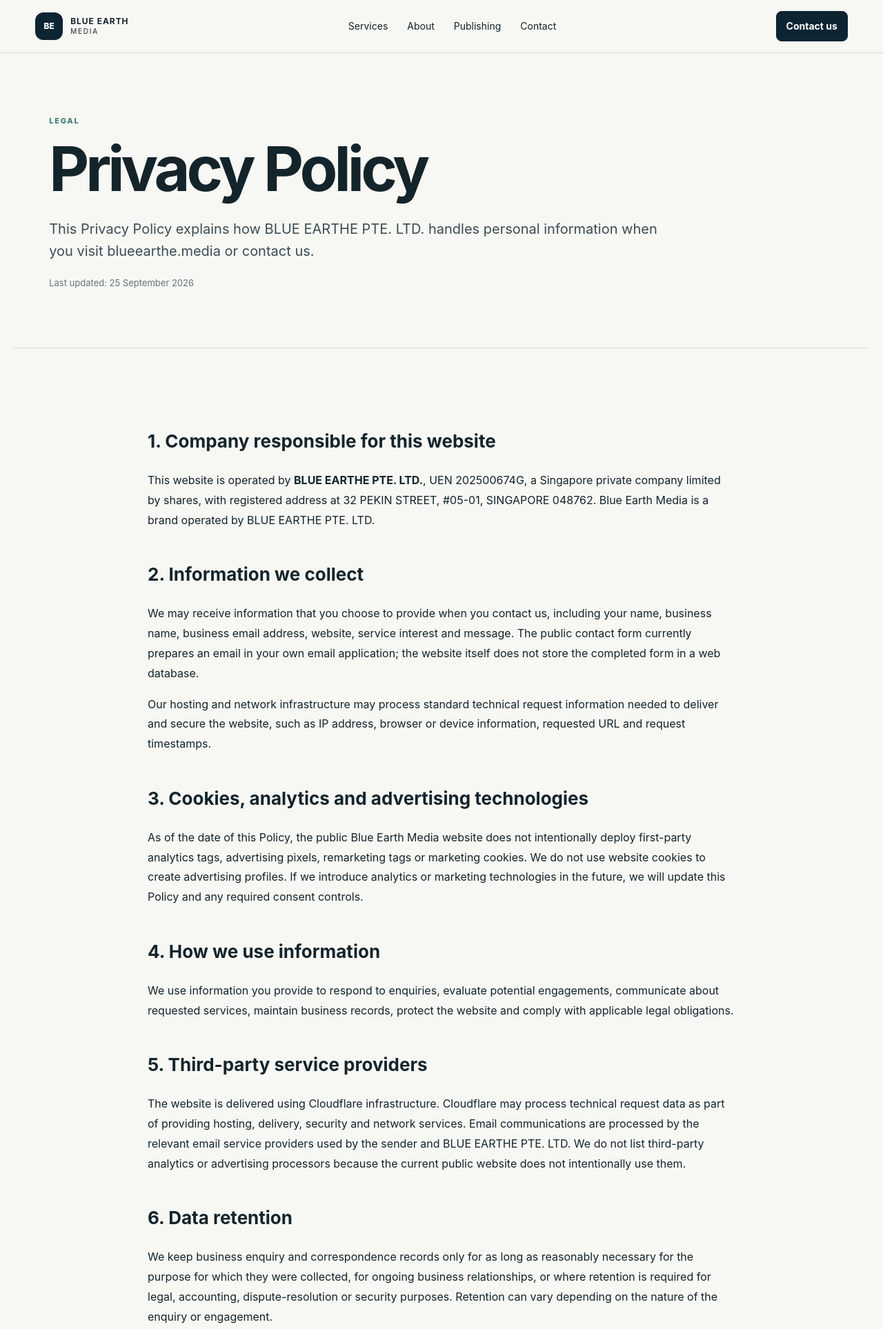
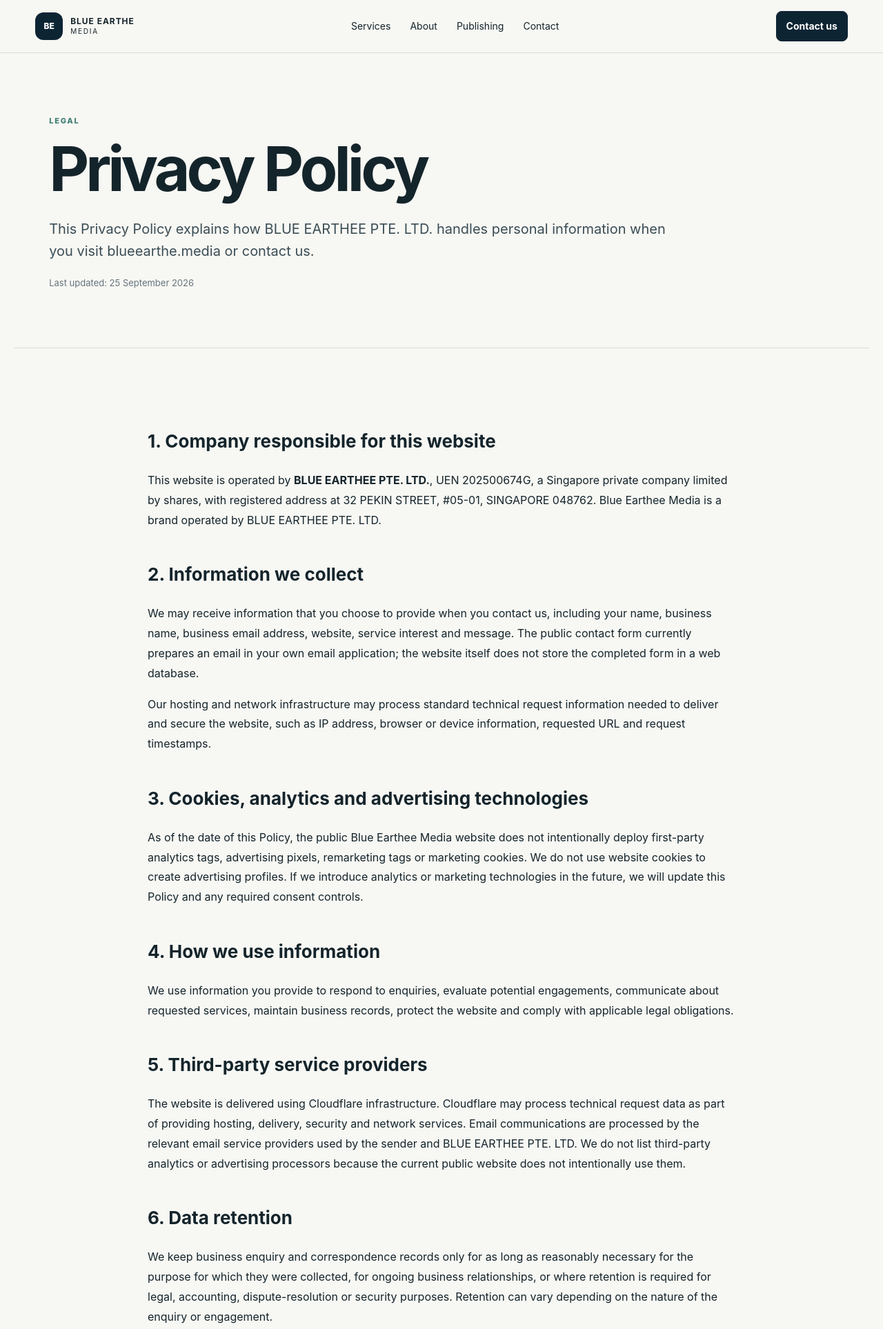
Before and after one commit to adeshsarwan/blueearthemedia, a website: page privacy.html in a window 1280 px wide. Shown: the top 1927 px of the page at 69% size. Drawn offline with Linux system fonts and the light colour scheme.

```diff
--- a/privacy.html
+++ b/privacy.html
@@ -2,26 +2,26 @@
 <html lang="en">
 <head>
 <meta charset="utf-8"><meta name="viewport" content="width=device-width,initial-scale=1">
-<title>Privacy Policy | BLUE EARTHE PTE. LTD.</title>
-<meta name="description" content="Privacy Policy for blueearthe.media, operated by BLUE EARTHE PTE. LTD.">
+<title>Privacy Policy | BLUE EARTHEE PTE. LTD.</title>
+<meta name="description" content="Privacy Policy for blueearthe.media, operated by BLUE EARTHEE PTE. LTD.">
 <link rel="canonical" href="https://blueearthe.media/privacy.html"><link rel="icon" href="/favicon.svg" type="image/svg+xml"><link rel="stylesheet" href="/styles.css">
 </head>
 <body>
-<header class="site-header"><a class="brand" href="/"><span class="brand-mark">BE</span><span><strong>BLUE EARTH</strong><small>MEDIA</small></span></a><nav><a href="/services.html">Services</a><a href="/about.html">About</a><a href="https://publishing.blueearthe.media/">Publishing</a><a href="/contact.html">Contact</a></nav><a class="button small" href="/contact.html">Contact us</a></header>
+<header class="site-header"><a class="brand" href="/"><span class="brand-mark">BE</span><span><strong>BLUE EARTHE</strong><small>MEDIA</small></span></a><nav><a href="/services.html">Services</a><a href="/about.html">About</a><a href="https://publishing.blueearthe.media/">Publishing</a><a href="/contact.html">Contact</a></nav><a class="button small" href="/contact.html">Contact us</a></header>
 <main class="legal-page">
-<section class="page-hero"><p class="eyebrow">LEGAL</p><h1>Privacy Policy</h1><p class="lead">This Privacy Policy explains how BLUE EARTHE PTE. LTD. handles personal information when you visit blueearthe.media or contact us.</p><p class="muted">Last updated: 25 September 2026</p></section>
+<section class="page-hero"><p class="eyebrow">LEGAL</p><h1>Privacy Policy</h1><p class="lead">This Privacy Policy explains how BLUE EARTHEE PTE. LTD. handles personal information when you visit blueearthe.media or contact us.</p><p class="muted">Last updated: 25 September 2026</p></section>
 <section class="legal-copy">
-<h2>1. Company responsible for this website</h2><p>This website is operated by <strong>BLUE EARTHE PTE. LTD.</strong>, UEN 202500674G, a Singapore private company limited by shares, with registered address at 32 PEKIN STREET, #05-01, SINGAPORE 048762. Blue Earth Media is a brand operated by BLUE EARTHE PTE. LTD.</p>
+<h2>1. Company responsible for this website</h2><p>This website is operated by <strong>BLUE EARTHEE PTE. LTD.</strong>, UEN 202500674G, a Singapore private company limited by shares, with registered address at 32 PEKIN STREET, #05-01, SINGAPORE 048762. Blue Earthee Media is a brand operated by BLUE EARTHEE PTE. LTD.</p>
 <h2>2. Information we collect</h2><p>We may receive information that you choose to provide when you contact us, including your name, business name, business email address, website, service interest and message. The public contact form currently prepares an email in your own email application; the website itself does not store the completed form in a web database.</p><p>Our hosting and network infrastructure may process standard technical request information needed to deliver and secure the website, such as IP address, browser or device information, requested URL and request timestamps.</p>
-<h2>3. Cookies, analytics and advertising technologies</h2><p>As of the date of this Policy, the public Blue Earth Media website does not intentionally deploy first-party analytics tags, advertising pixels, remarketing tags or marketing cookies. We do not use website cookies to create advertising profiles. If we introduce analytics or marketing technologies in the future, we will update this Policy and any required consent controls.</p>
+<h2>3. Cookies, analytics and advertising technologies</h2><p>As of the date of this Policy, the public Blue Earthee Media website does not intentionally deploy first-party analytics tags, advertising pixels, remarketing tags or marketing cookies. We do not use website cookies to create advertising profiles. If we introduce analytics or marketing technologies in the future, we will update this Policy and any required consent controls.</p>
 <h2>4. How we use information</h2><p>We use information you provide to respond to enquiries, evaluate potential engagements, communicate about requested services, maintain business records, protect the website and comply with applicable legal obligations.</p>
-<h2>5. Third-party service providers</h2><p>The website is delivered using Cloudflare infrastructure. Cloudflare may process technical request data as part of providing hosting, delivery, security and network services. Email communications are processed by the relevant email service providers used by the sender and BLUE EARTHE PTE. LTD. We do not list third-party analytics or advertising processors because the current public website does not intentionally use them.</p>
+<h2>5. Third-party service providers</h2><p>The website is delivered using Cloudflare infrastructure. Cloudflare may process technical request data as part of providing hosting, delivery, security and network services. Email communications are processed by the relevant email service providers used by the sender and BLUE EARTHEE PTE. LTD. We do not list third-party analytics or advertising processors because the current public website does not intentionally use them.</p>
 <h2>6. Data retention</h2><p>We keep business enquiry and correspondence records only for as long as reasonably necessary for the purpose for which they were collected, for ongoing business relationships, or where retention is required for legal, accounting, dispute-resolution or security purposes. Retention can vary depending on the nature of the enquiry or engagement.</p>
 <h2>7. Disclosure of information</h2><p>We may disclose information to service providers that support our business operations where necessary, or where required by law. We do not state that personal information is sold or shared for targeted advertising through this website because the current public website does not use that model.</p>
 <h2>8. International processing</h2><p>Digital services may involve processing in countries other than Singapore depending on the infrastructure and service providers involved. Where applicable, we take reasonable steps to use information in accordance with relevant contractual and legal obligations.</p>
 <h2>9. Your choices and requests</h2><p>You may contact us to ask about personal information you have provided to us, request correction, or raise a privacy question. Applicable rights depend on the circumstances and governing law.</p>
-<h2>10. Contact</h2><p><strong>BLUE EARTHE PTE. LTD.</strong><br>UEN: 202500674G<br>32 PEKIN STREET, #05-01, SINGAPORE 048762<br>Email: <a href="mailto:contact@blueearthe.media">contact@blueearthe.media</a></p>
+<h2>10. Contact</h2><p><strong>BLUE EARTHEE PTE. LTD.</strong><br>UEN: 202500674G<br>32 PEKIN STREET, #05-01, SINGAPORE 048762<br>Email: <a href="mailto:contact@blueearthe.media">contact@blueearthe.media</a></p>
 </section>
 </main>
-<footer class="site-footer"><div><a class="brand inverted" href="/"><span class="brand-mark">BE</span><span><strong>BLUE EARTH</strong><small>MEDIA</small></span></a><p>Blue Earth Media is operated by <strong>BLUE EARTHE PTE. LTD.</strong></p></div><div><strong>BLUE EARTHE PTE. LTD.</strong><br>UEN: 202500674G<br>32 PEKIN STREET, #05-01, SINGAPORE 048762</div><div>Technology Consulting · Digital Marketing · Media Buying · Analytics · Publisher Monetization</div><div class="footer-links"><a href="/about.html">About</a><a href="/services.html">Services</a><a href="/contact.html">Contact</a><a href="/privacy.html">Privacy Policy</a><a href="/terms.html">Terms of Service</a></div></footer>
+<footer class="site-footer"><div><a class="brand inverted" href="/"><span class="brand-mark">BE</span><span><strong>BLUE EARTHE</strong><small>MEDIA</small></span></a><p>Blue Earthee Media is operated by <strong>BLUE EARTHEE PTE. LTD.</strong></p></div><div><strong>BLUE EARTHEE PTE. LTD.</strong><br>UEN: 202500674G<br>32 PEKIN STREET, #05-01, SINGAPORE 048762</div><div>Technology Consulting · Digital Marketing · Media Buying · Analytics · Publisher Monetization</div><div class="footer-links"><a href="/about.html">About</a><a href="/services.html">Services</a><a href="/contact.html">Contact</a><a href="/privacy.html">Privacy Policy</a><a href="/terms.html">Terms of Service</a></div></footer>
 </body></html>
```
